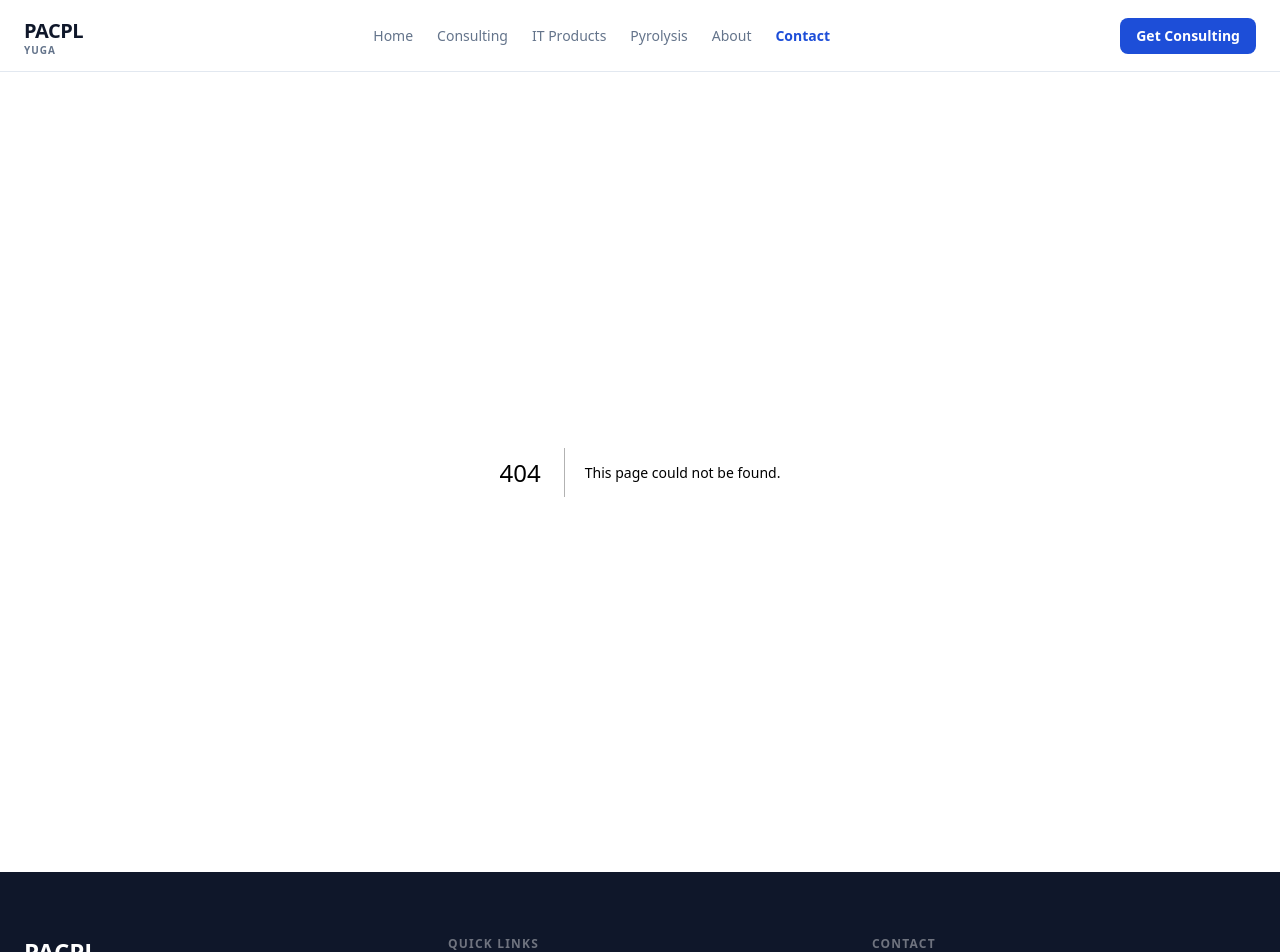
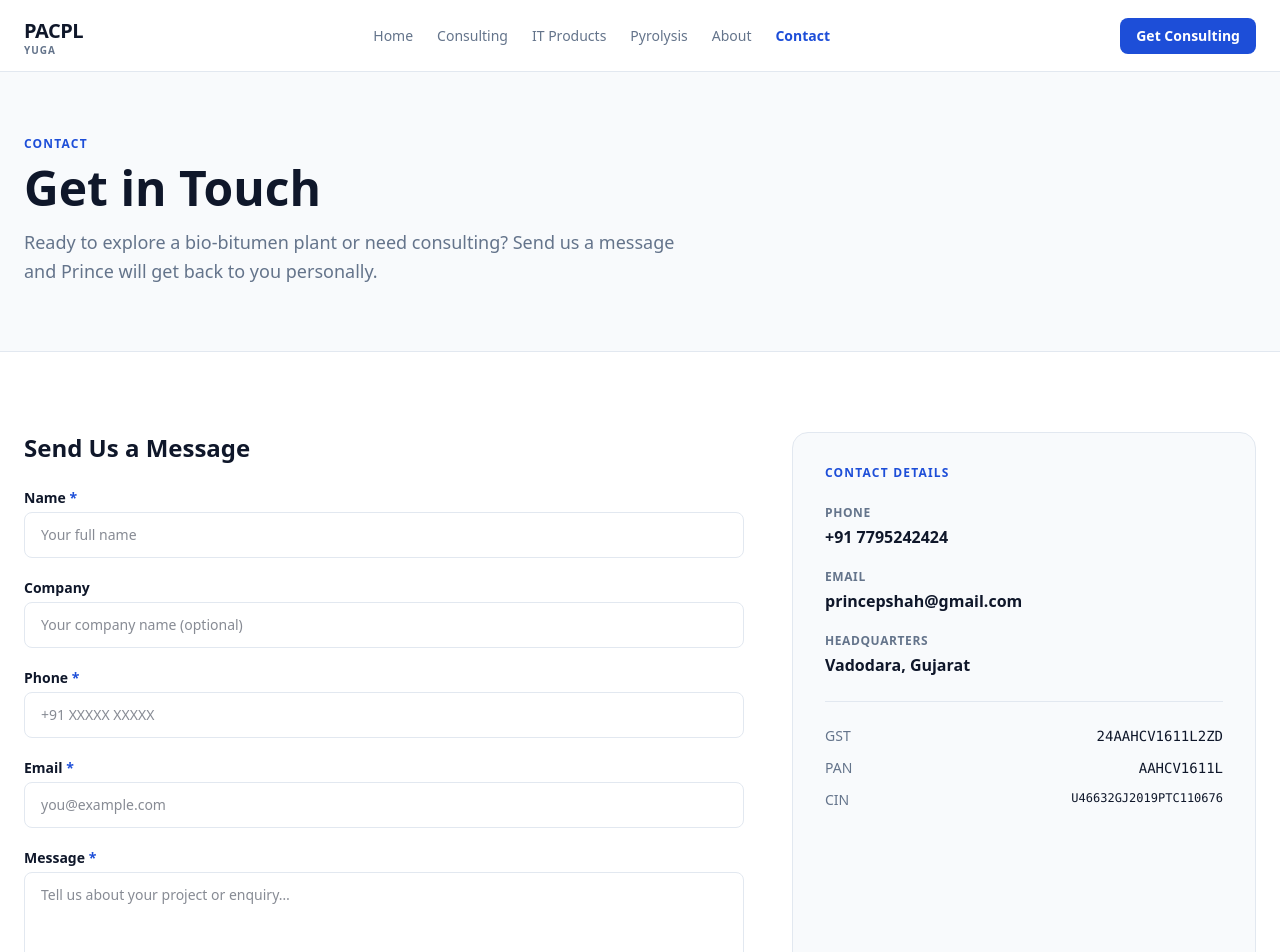
Before and after one commit to pacpltradingdesk-dotcom/yuga-website, a Next.js app: page /contact in a window 1280 px wide. Before the commit this address had no page. Shown: the top 952 px of the page. Built offline with nearby package versions, Linux system fonts and the light colour scheme.

Commit message:
feat: add ContactForm, Contact page, and Thank You page

```diff
--- /dev/null
+++ b/app/contact/page.tsx
@@ -0,0 +1,91 @@
+import type { Metadata } from "next";
+import PageHeader from "@/components/PageHeader";
+import ContactForm from "@/components/ContactForm";
+import { COMPANY } from "@/lib/company-data";
+
+export const metadata: Metadata = {
+  title: "Contact — PACPL",
+  description:
+    "Reach out to PPS Anantams Corporation Private Limited for a consultation on bio-bitumen plant setup, pyrolysis consulting, or IT solutions.",
+};
+
+export default function ContactPage() {
+  return (
+    <>
+      <PageHeader
+        title="Get in Touch"
+        subtitle="Ready to explore a bio-bitumen plant or need consulting? Send us a message and Prince will get back to you personally."
+        breadcrumb="Contact"
+      />
+
+      <section className="py-20 px-6">
+        <div className="max-w-7xl mx-auto grid md:grid-cols-5 gap-12">
+          {/* Left — Contact Form */}
+          <div className="md:col-span-3">
+            <h2 className="text-2xl font-bold text-primary mb-6">Send Us a Message</h2>
+            <ContactForm />
+          </div>
+
+          {/* Right — Contact Info */}
+          <div className="md:col-span-2">
+            <div className="bg-surface border border-border rounded-2xl p-8 h-full">
+              <p className="text-accent text-xs font-semibold uppercase tracking-widest mb-6">
+                Contact Details
+              </p>
+
+              <div className="space-y-5">
+                <div>
+                  <p className="text-xs font-semibold text-secondary uppercase tracking-wider mb-1">
+                    Phone
+                  </p>
+                  <a
+                    href={`tel:${COMPANY.phone.replace(/\s/g, "")}`}
+                    className="text-primary font-semibold hover:text-accent transition"
+                  >
+                    {COMPANY.phone}
+                  </a>
+                </div>
+
+                <div>
+                  <p className="text-xs font-semibold text-secondary uppercase tracking-wider mb-1">
+                    Email
+                  </p>
+                  <a
+                    href={`mailto:${COMPANY.email}`}
+                    className="text-primary font-semibold hover:text-accent transition break-all"
+                  >
+                    {COMPANY.email}
+                  </a>
+                </div>
+
+                <div>
+                  <p className="text-xs font-semibold text-secondary uppercase tracking-wider mb-1">
+                    Headquarters
+                  </p>
+                  <p className="text-primary font-semibold">{COMPANY.hq}</p>
+                </div>
+              </div>
+
+              <hr className="border-border my-6" />
+
+              <div className="space-y-3">
+                <div className="flex justify-between text-sm">
+                  <span className="text-secondary font-medium">GST</span>
+                  <span className="text-primary font-mono">{COMPANY.gst}</span>
+                </div>
+                <div className="flex justify-between text-sm">
+                  <span className="text-secondary font-medium">PAN</span>
+                  <span className="text-primary font-mono">{COMPANY.pan}</span>
+                </div>
+                <div className="flex justify-between text-sm">
+                  <span className="text-secondary font-medium">CIN</span>
+                  <span className="text-primary font-mono text-xs break-all">{COMPANY.cin}</span>
+                </div>
+              </div>
+            </div>
+          </div>
+        </div>
+      </section>
+    </>
+  );
+}
--- /dev/null
+++ b/app/thank-you/page.tsx
@@ -0,0 +1,27 @@
+import type { Metadata } from "next";
+import Link from "next/link";
+
+export const metadata: Metadata = {
+  title: "Thank You — PACPL",
+  description: "Your message has been received. We'll be in touch shortly.",
+};
+
+export default function ThankYouPage() {
+  return (
+    <main className="min-h-[60vh] flex flex-col items-center justify-center text-center px-6">
+      <div className="text-5xl mb-4">✅</div>
+      <h1 className="font-display text-4xl md:text-5xl text-primary font-extrabold mb-4">
+        Message Sent!
+      </h1>
+      <p className="text-secondary text-lg max-w-md leading-relaxed mb-2">
+        We&apos;ll get back to you within 24 hours. Prince will be in touch personally.
+      </p>
+      <Link
+        href="/"
+        className="border border-accent text-accent font-semibold px-6 py-3 rounded-lg hover:bg-accent-light transition mt-6 inline-block"
+      >
+        ← Back to Home
+      </Link>
+    </main>
+  );
+}
--- /dev/null
+++ b/components/ContactForm.tsx
@@ -0,0 +1,96 @@
+"use client";
+
+import { useState } from "react";
+import { useRouter } from "next/navigation";
+
+export default function ContactForm() {
+  const router = useRouter();
+  const [loading, setLoading] = useState(false);
+
+  function handleSubmit(e: React.FormEvent<HTMLFormElement>) {
+    e.preventDefault();
+    setLoading(true);
+    router.push("/thank-you");
+  }
+
+  return (
+    <form onSubmit={handleSubmit} className="space-y-5">
+      <div>
+        <label htmlFor="name" className="block text-sm font-semibold text-primary mb-1">
+          Name <span className="text-accent">*</span>
+        </label>
+        <input
+          id="name"
+          name="name"
+          type="text"
+          required
+          className="w-full border border-border rounded-lg px-4 py-3 text-primary text-sm focus:outline-none focus:border-accent transition"
+          placeholder="Your full name"
+        />
+      </div>
+
+      <div>
+        <label htmlFor="company" className="block text-sm font-semibold text-primary mb-1">
+          Company
+        </label>
+        <input
+          id="company"
+          name="company"
+          type="text"
+          className="w-full border border-border rounded-lg px-4 py-3 text-primary text-sm focus:outline-none focus:border-accent transition"
+          placeholder="Your company name (optional)"
+        />
+      </div>
+
+      <div>
+        <label htmlFor="phone" className="block text-sm font-semibold text-primary mb-1">
+          Phone <span className="text-accent">*</span>
+        </label>
+        <input
+          id="phone"
+          name="phone"
+          type="tel"
+          required
+          className="w-full border border-border rounded-lg px-4 py-3 text-primary text-sm focus:outline-none focus:border-accent transition"
+          placeholder="+91 XXXXX XXXXX"
+        />
+      </div>
+
+      <div>
+        <label htmlFor="email" className="block text-sm font-semibold text-primary mb-1">
+          Email <span className="text-accent">*</span>
+        </label>
+        <input
+          id="email"
+          name="email"
+          type="email"
+          required
+          className="w-full border border-border rounded-lg px-4 py-3 text-primary text-sm focus:outline-none focus:border-accent transition"
+          placeholder="you@example.com"
+        />
+      </div>
+
+      <div>
+        <label htmlFor="message" className="block text-sm font-semibold text-primary mb-1">
+          Message <span className="text-accent">*</span>
+        </label>
+        <textarea
+          id="message"
+          name="message"
+          required
+          rows={5}
+          className="w-full border border-border rounded-lg px-4 py-3 text-primary text-sm focus:outline-none focus:border-accent transition resize-none"
+          placeholder="Tell us about your project or enquiry…"
+        />
+      </div>
+
+      <button
+        type="submit"
+        disabled={loading}
+        className="w-full bg-accent text-white font-semibold rounded-lg px-6 py-3 hover:bg-accent-hover transition disabled:opacity-60"
+      >
+        {loading ? "Sending…" : "Send Message"}
+      </button>
+    </form>
+  );
+}
```
Also changed, not shown: 2 other files (tests, documents, lock files or other folders).
